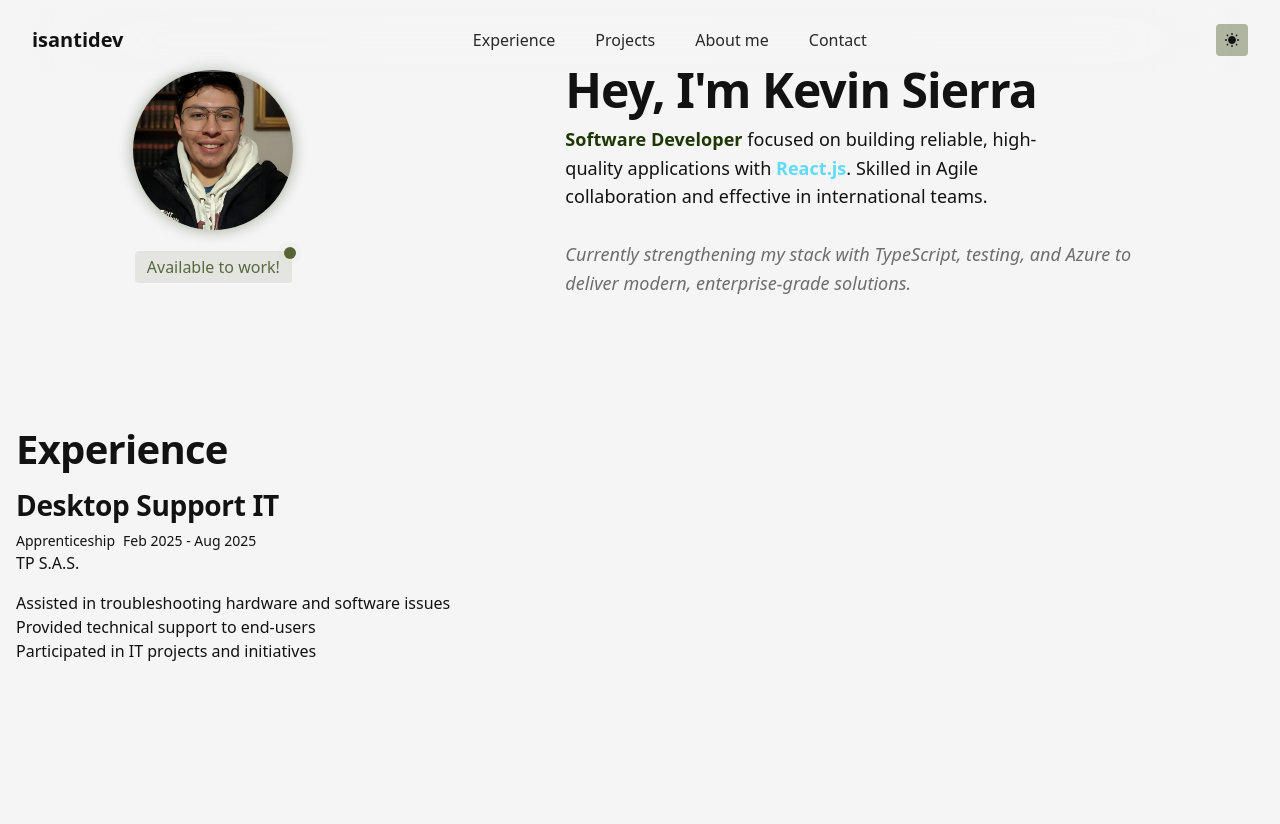
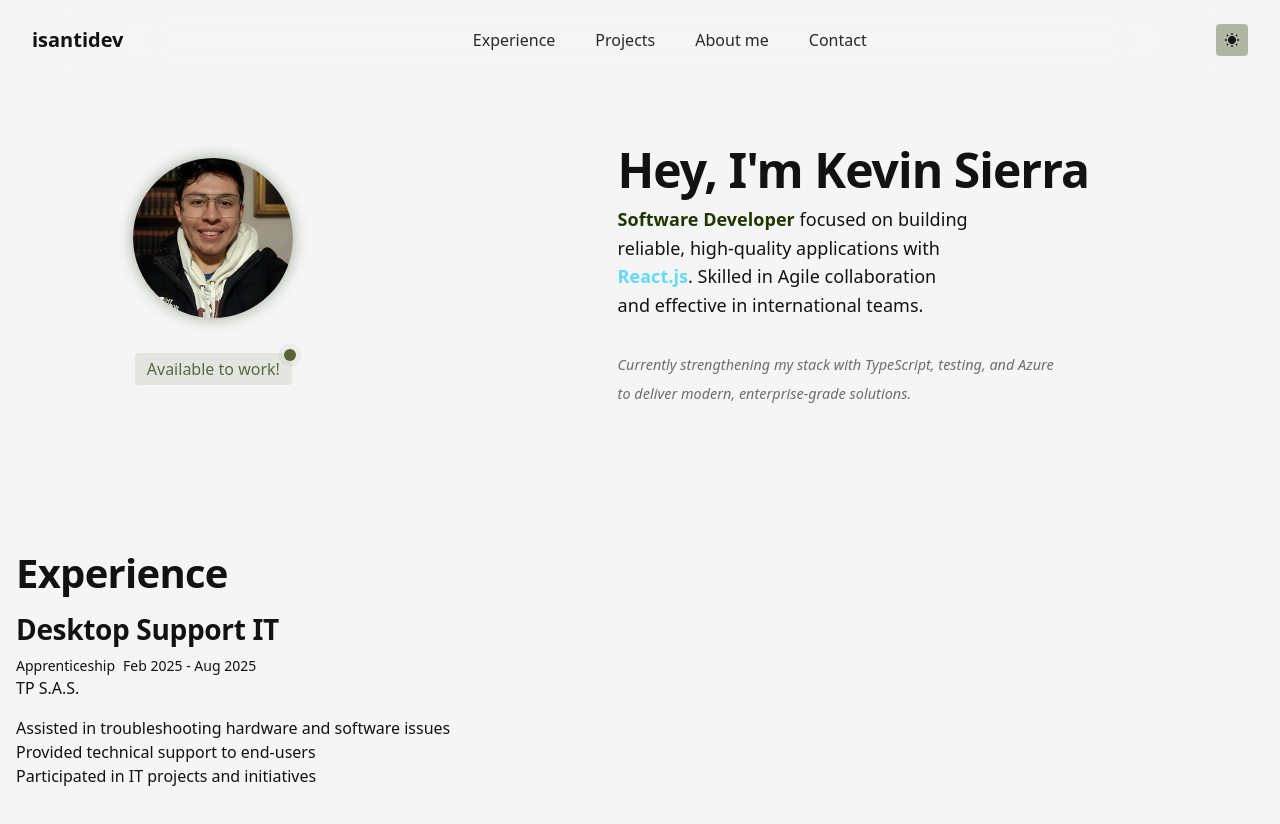
Before and after one commit to isantidev/my-portfolio, a React (Vite) app: page / in a window 1280 px wide. Shown: the top 824 px of the page. After the commit the page ends 800 px from the top, so only its background shows below. Built offline with nearby package versions, Linux system fonts and the light colour scheme.

Commit message:
Navigation component fixed

```diff
--- a/src/components/layout/Experience.jsx
+++ b/src/components/layout/Experience.jsx
@@ -2,8 +2,8 @@ const Experience = () => {
     return (
         <>
             <section
-                className="max-w-screen-xl w-full mx-auto px-4 min-h-screen mt-12 md:mt-16"
-                id="experience"
+                className="scroll-m-20 w-full mx-auto lg:max-w-screen-xl md:max-w-2xl px-4"
+                id="Experience"
             >
                 <h2>Experience</h2>
                 <div className="w-full flex flex-col gap-4">
--- a/src/components/layout/Hero.jsx
+++ b/src/components/layout/Hero.jsx
@@ -6,7 +6,7 @@ const Hero = () => {
         <>
             <section
                 aria-label="about-me"
-                className="max-w-screen-xl w-full h-screen min-h-full md:min-h-[90vh] xl:min-h-fit xl:my-16  mx-auto px-4 place-content-center"
+                className="py-20 md:h-auto md:py-36 scroll-m-20 w-full mx-auto lg:max-w-screen-xl md:max-w-2xl px-4"
             >
                 <div className="flex flex-col items-center justify-between gap-4 md:grid md:grid-cols-3 md:place-items-center md:gap-8">
                     <div className="flex flex-col h-full items-center justify-around gap-4 md:gap-2">
@@ -36,7 +36,7 @@ const Hero = () => {
                         <h1 className="text-pretty md:text-left">
                             Hey, I'm Kevin Sierra
                         </h1>
-                        <p className="text-balance md:text-left">
+                        <p className="text-balance md:text-left max-w-md">
                             <strong className="text-custom-accent">
                                 {"Software Developer "}
                             </strong>
@@ -49,11 +49,13 @@ const Hero = () => {
                             international teams.
                             <br />
                             <br />
-                            <i className="text-custom-text/60">
-                                Currently strengthening my stack with
-                                TypeScript, testing, and Azure to deliver
-                                modern, enterprise-grade solutions.
-                            </i>
+                            <small>
+                                <i className="text-custom-text/60 ">
+                                    Currently strengthening my stack with
+                                    TypeScript, testing, and Azure to deliver
+                                    modern, enterprise-grade solutions.
+                                </i>
+                            </small>
                         </p>
                     </div>
                 </div>
```
